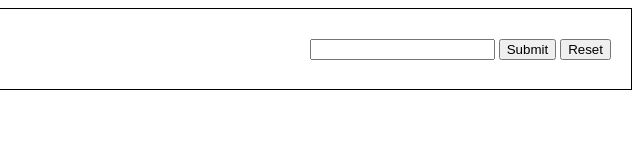
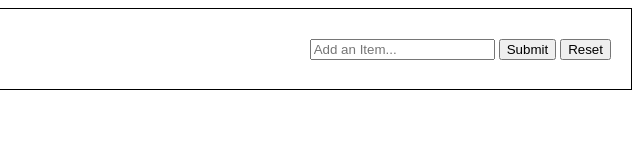
Before and after one commit to beneren10/To-Do-List, a plain HTML site: page index.html in a window 1280 px wide. Shown: the full height of the page, 640-1280 px from the left. Drawn offline with Linux system fonts and the light colour scheme.

Commit message:
added a placeholder to textbox

```diff
--- a/index.html
+++ b/index.html
@@ -13,7 +13,7 @@
             <h2>To Do List - Please Add Your Items</h2>
         </div>
         <div class="inputs">
-            <input id="textinput" type="text">
+            <input id="textinput" type="text" placeholder="Add an Item...">
             <button id="button1" type="submit" onclick="newItem()">Submit</button>
             <button id="clear" type="reset" onclick="reset()">Reset</button>
         </div>
```
